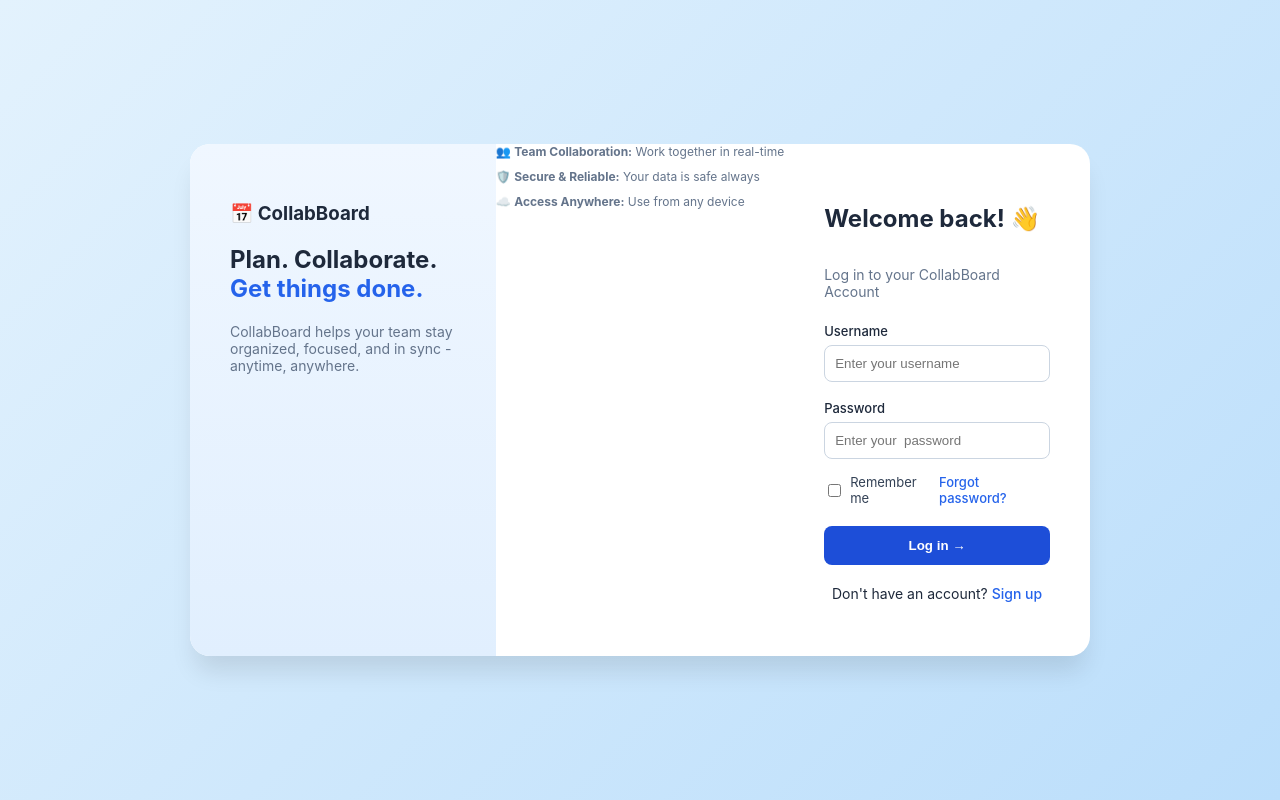
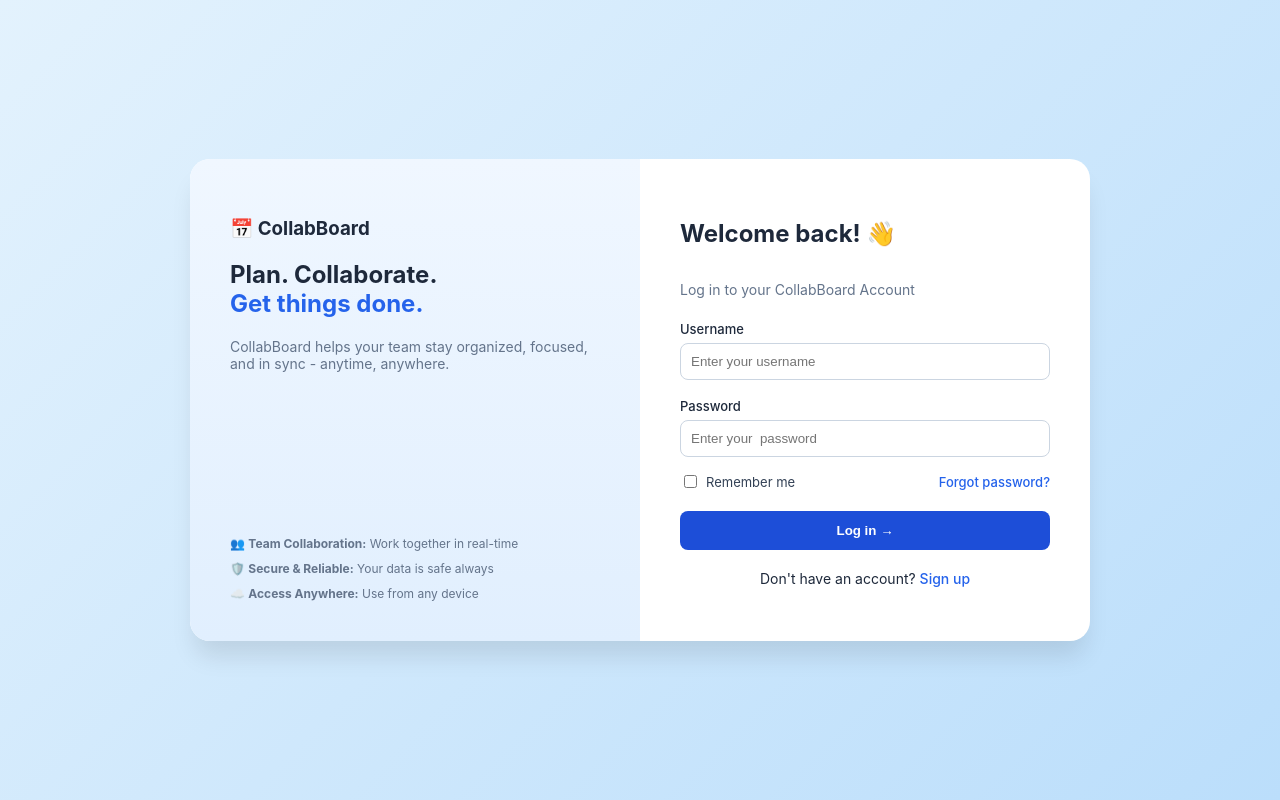
Before and after one commit to viraj918449/collab-board, a React (Vite) app in the folder collab-board/: page / in a window 1280 px wide. Built offline with nearby package versions, Linux system fonts and the light colour scheme.

Commit message:
Update Login

```diff
--- a/collab-board/src/components/Login.jsx
+++ b/collab-board/src/components/Login.jsx
@@ -24,12 +24,11 @@ export default function Login({ onSwitchToRegister, onLoginSuccess, onSwitchToFo
               CollabBoard helps your team stay organized, focused, and in sync - anytime, anywhere.
             </p>
           </div>
-        </div>
-
-        <div style={{ fontSize: '12px', color: '#64748b', display: 'flex', flexDirection: 'column', gap: '10px' }}>
+          <div style={{ fontSize: '12px', color: '#64748b', display: 'flex', flexDirection: 'column', gap: '10px' }}>
             <div>👥 <strong>Team Collaboration:</strong> Work together in real-time</div>
             <div>🛡️ <strong>Secure & Reliable:</strong> Your data is safe always</div>
             <div>☁️ <strong>Access Anywhere:</strong> Use from any device</div>
+          </div>
         </div>
 
         {/* Right Side Form */}
```
